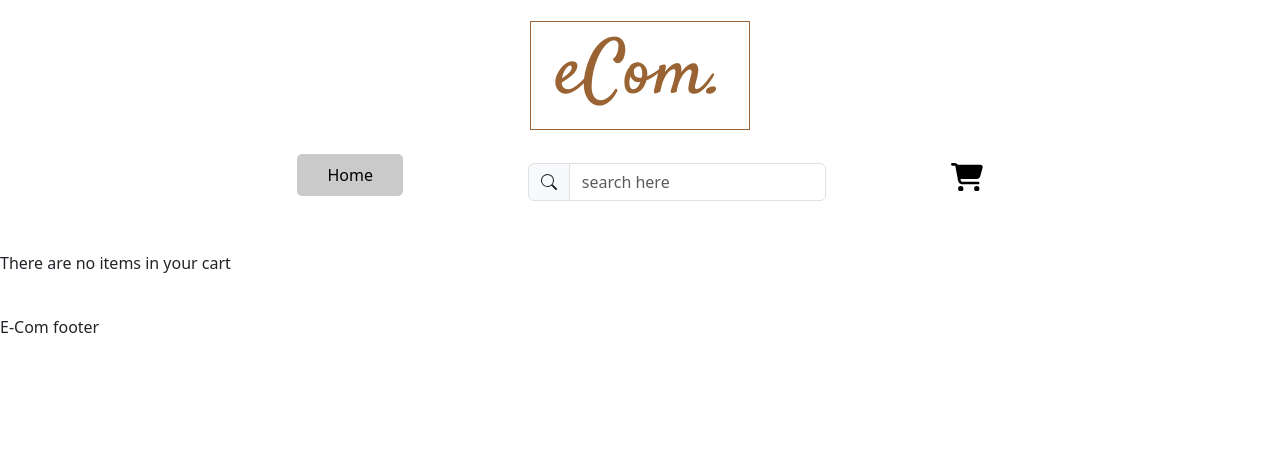
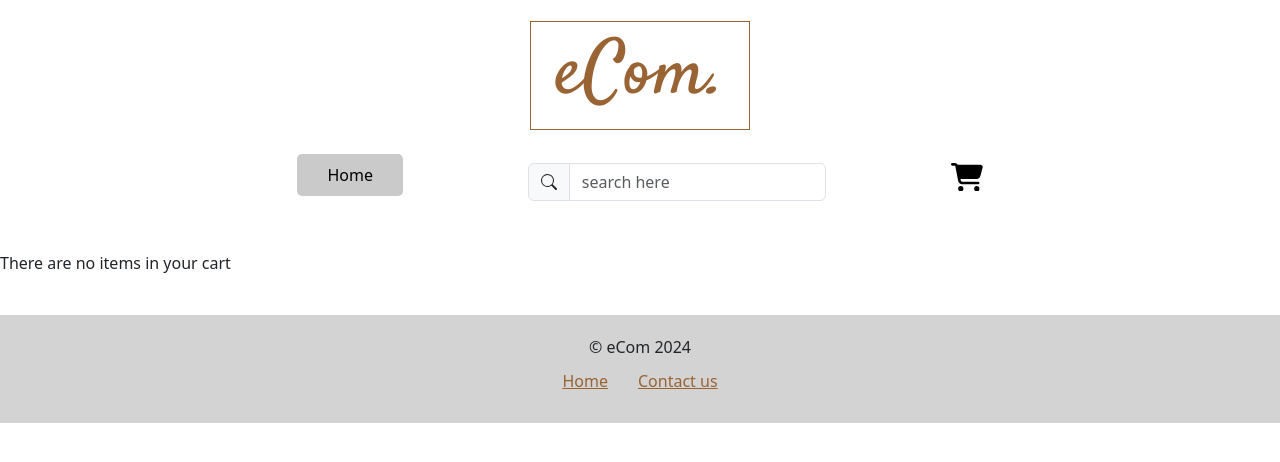
Before and after one commit to AbiyuTashoma/js-frameworks-ca, a React (Create React App) app: page /checkout in a window 1280 px wide. Shown: the top 462 px of the page. Built offline with nearby package versions, Linux system fonts and the light colour scheme; a web font is replaced by a local one.

Commit message:
added footer component

```diff
--- a/src/components/jsx/Layout/footer.jsx
+++ b/src/components/jsx/Layout/footer.jsx
@@ -1,7 +1,13 @@
+import { Link } from "react-router-dom";
+
 function Footer() {
     return (
       <footer>
-        <div>E-Com footer</div>
+        <div>&#169; eCom 2024</div>
+        <ul className="navigation footer-link">
+            <li><Link to="/">Home</Link></li>
+            <li><Link to="/">Contact us</Link></li>
+        </ul>
       </footer>
     );
 }
--- a/src/components/styles/components/header.scss
+++ b/src/components/styles/components/home.scss
@@ -50,7 +50,6 @@ body {
 
 .cart-icon {
     width: 2em;
-
 }
 
 .item-count {
@@ -78,3 +77,24 @@ body {
         background-color: $menu-background-color-hover;
     }
 }
+
+footer {
+    text-align: center;
+    background-color: lightgray;
+    padding: 20px;
+    margin-top: 30px;
+}
+
+.footer-link {
+    @extend .navigation;
+    justify-content: center;
+}
+
+footer a {
+    color: $logo-color;
+    transition-duration: 0.25s;
+    transition-property: color;
+    &:hover {
+        color: black;
+    }
+}
--- a/src/components/styles/index.scss
+++ b/src/components/styles/index.scss
@@ -1,4 +1,4 @@
 @import "./components/variables.scss";
-@import "./components/header.scss";
+@import "./components/home.scss";
 @import "./components/products.scss";
 @import "./components/checkout.scss";
```
